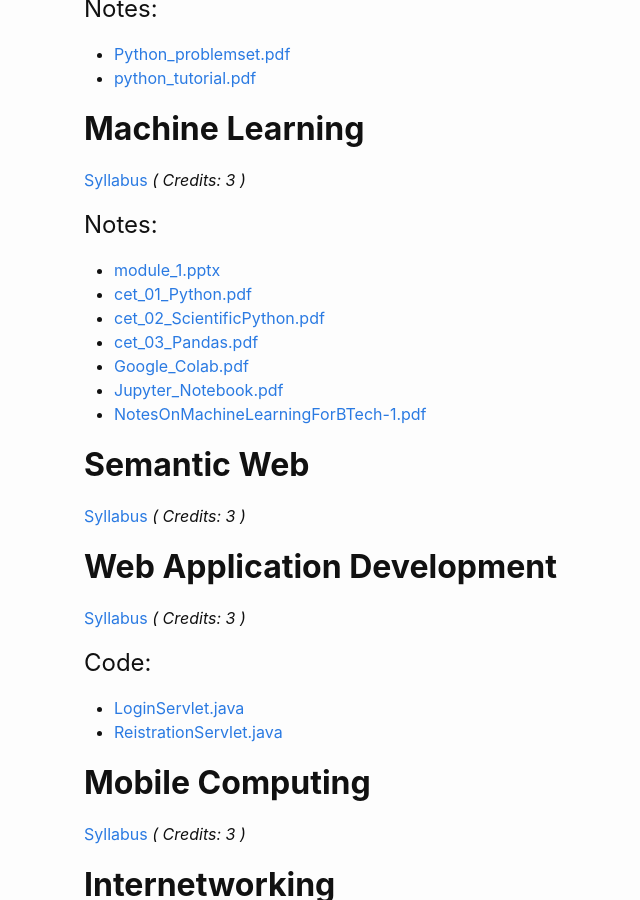
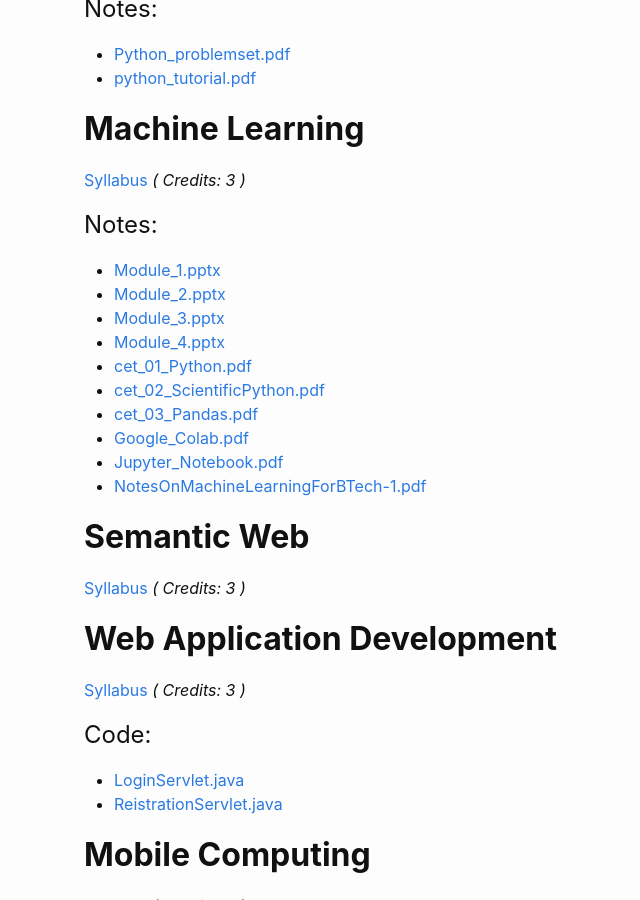
Before and after one commit to IT-GECBH/2020, a Jekyll site: the page built from resources_s7.md, in a window 1280 px wide and 900 px high, scrolled down 467 px. Shown: the whole window, without its empty margins (186-826 px from the left). Built offline with Jekyll 4.4.1, drawn with Linux system fonts in a browser that asks for light colours.

Commit message:
Update resources_s7.md

```diff
--- a/resources_s7.md
+++ b/resources_s7.md
@@ -22,7 +22,10 @@ permalink: /resources-s7/
 [Syllabus](/2020/resources/ML/CS467-Machine-Learning.pdf) *( Credits: 3 )*  <br />
 
 # Notes:
-* [module_1.pptx](/resources/ML/module_1.pptx)
+* [Module_1.pptx](/resources/ML/module_1.pptx)
+* [Module_2.pptx](/resources/ML/module_2.pptx)
+* [Module_3.pptx](/resources/ML/module_3.pptx)
+* [Module_4.pptx](/resources/ML/module_4.pptx)
 * [cet_01_Python.pdf](/resources/ML/cet_01_Python.pdf)
 * [cet_02_ScientificPython.pdf](/resources/ML/cet_02_ScientificPython.pdf)
 * [cet_03_Pandas.pdf](/resources/ML/cet_03_Pandas.pdf)
```
